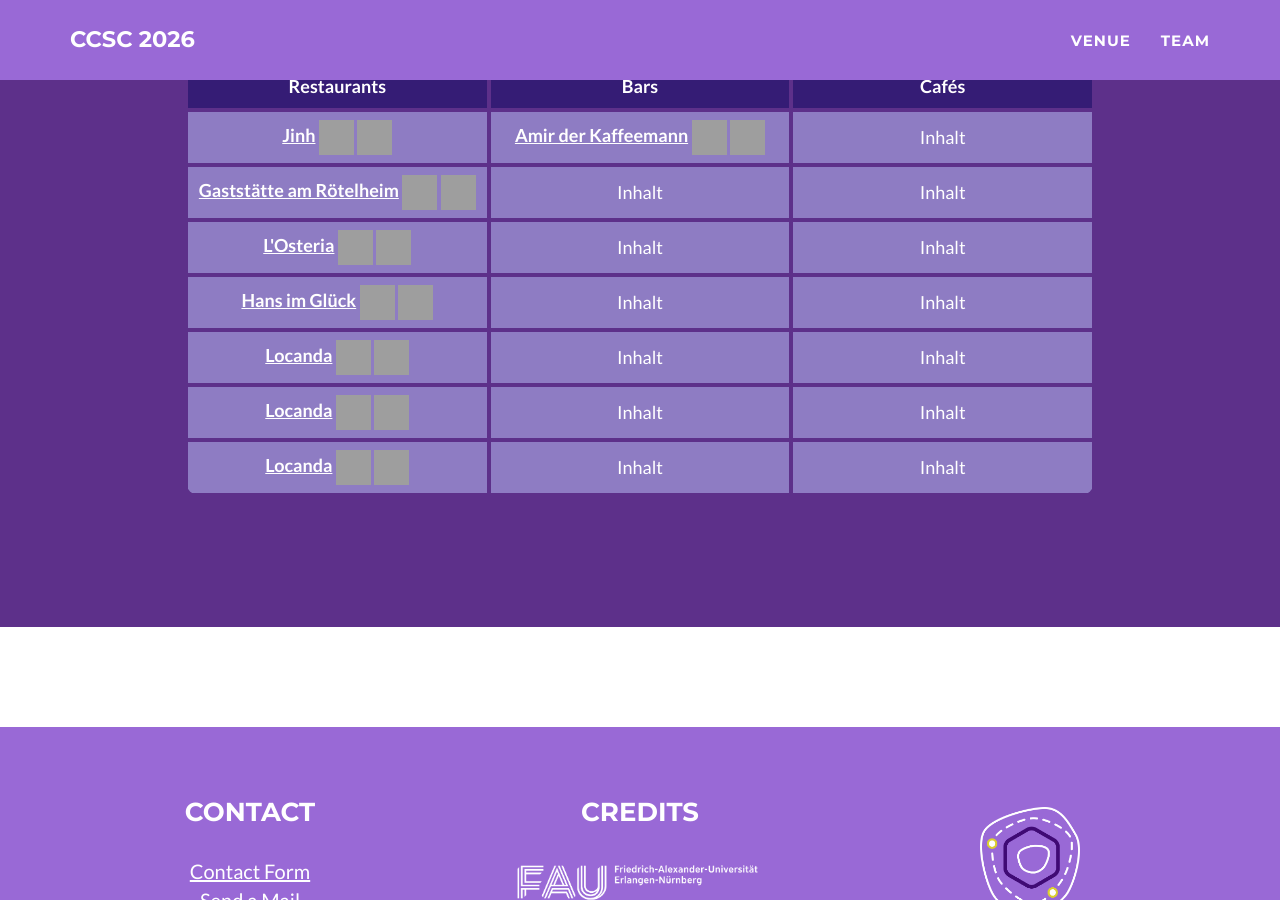
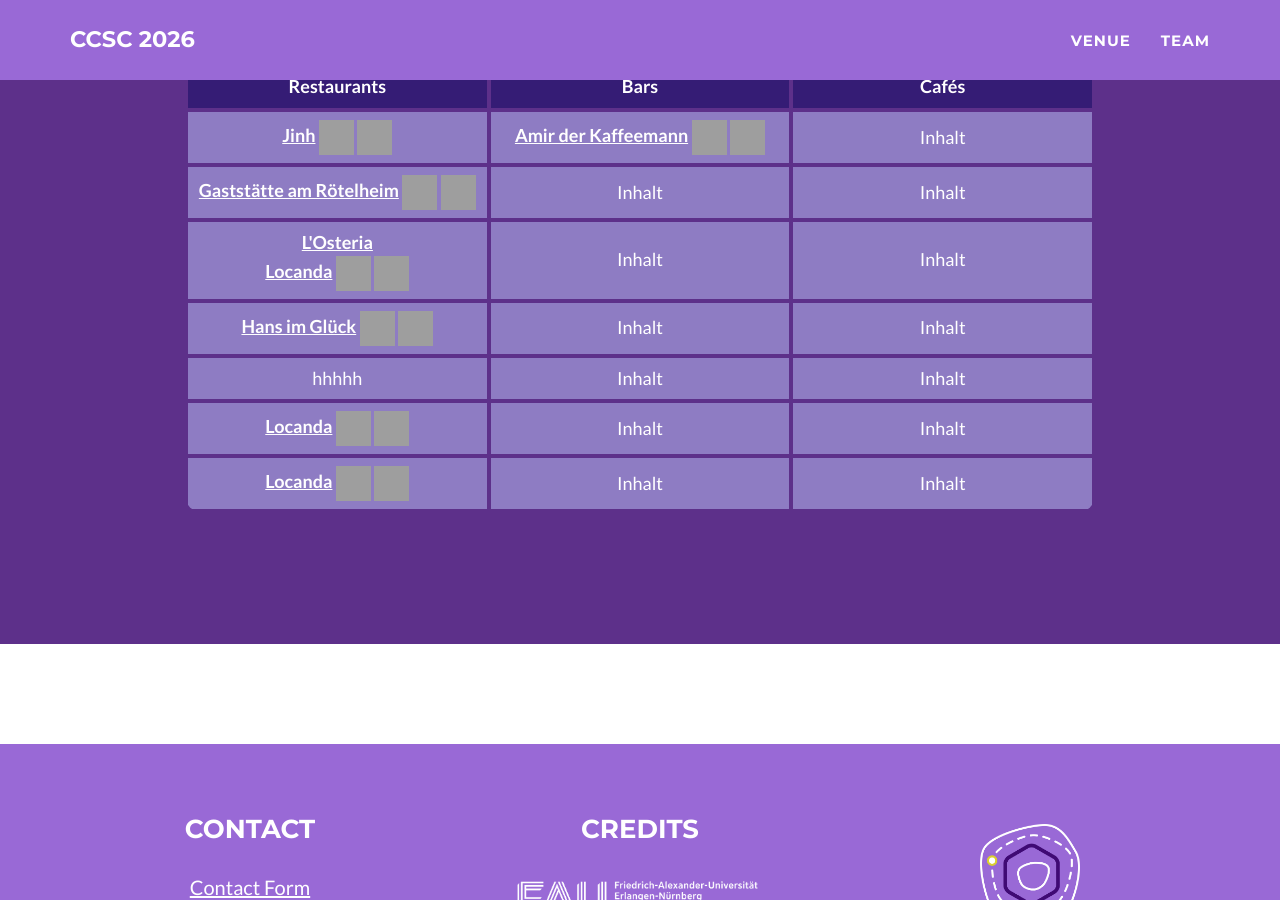
Before and after one commit to ccsc2026/ccsc2026.github.io, a Jekyll site: the page built from venue.html, in a window 1280 px wide and 900 px high, scrolled down 3072 px. Built offline with Jekyll 4.4.1, drawn with Linux system fonts in a browser that asks for light colours; grey boxes are pictures that could not be loaded.

Commit message:
Update venue.html
Struktur

```diff
--- a/venue.html
+++ b/venue.html
@@ -215,7 +215,8 @@ layout: page
           <td>Inhalt</td>
         </tr>
 	<tr>
-          <td> <a href="https://maps.app.goo.gl/aSSEEa5HFcZ9yg1j6" target="_blank" style="color:#ffffff;"><b>L'Osteria</b></a>  <img width="35" height="35" src="https://img.icons8.com/fluency/48/salami-pizza.png" alt="salami-pizza"/>  <img width="35" height="35" src="https://img.icons8.com/fluency/48/wine-glass.png" alt="wine-glass"/>  </td>
+          <td> <a href="https://maps.app.goo.gl/aSSEEa5HFcZ9yg1j6" target="_blank" style="color:#ffffff;"><b>L'Osteria</b></a>
+		<br> <a href="https://maps.app.goo.gl/o5W6LktgFrGp6chk9" target="_blank" style="color:#ffffff;"><b>Locanda</b></a>  <img width="35" height="35" src="https://img.icons8.com/fluency/48/salami-pizza.png" alt="salami-pizza"/>  <img width="35" height="35" src="https://img.icons8.com/fluency/48/wine-glass.png" alt="wine-glass"/> </td>
           <td>Inhalt</td>
           <td>Inhalt</td>
         </tr>
@@ -225,7 +226,7 @@ layout: page
           <td>Inhalt</td>
         </tr>
  	<tr>
-          <td> <a href="https://maps.app.goo.gl/o5W6LktgFrGp6chk9" target="_blank" style="color:#ffffff;"><b>Locanda</b></a>  <img width="35" height="35" src="https://img.icons8.com/fluency/48/salami-pizza.png" alt="salami-pizza"/>  <img width="35" height="35" src="https://img.icons8.com/fluency/48/wine-glass.png" alt="wine-glass"/>  </td>
+          <td> hhhhh </td>
           <td>Inhalt</td>
           <td>Inhalt</td>
         </tr>
```
